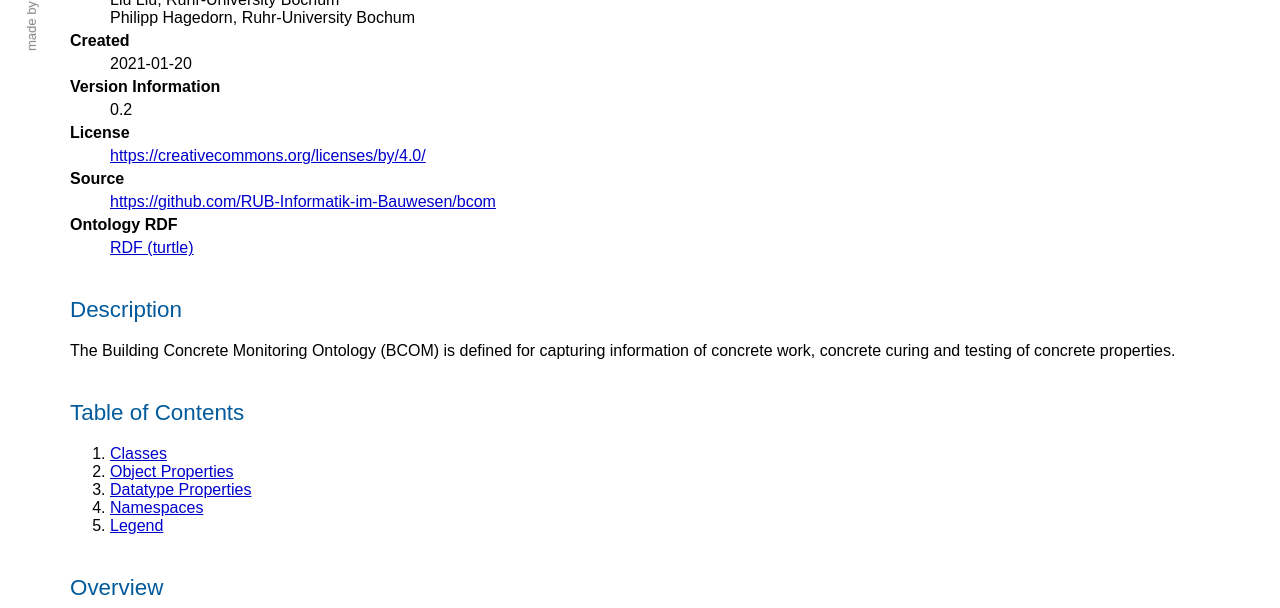
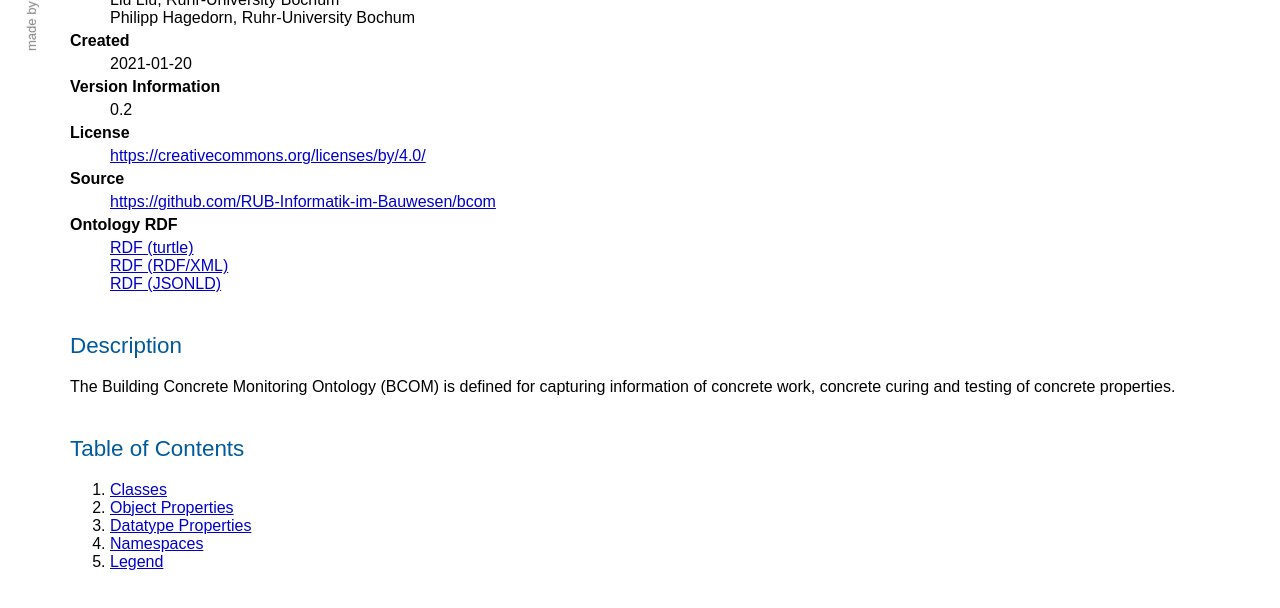
Before and after one commit to RUB-Informatik-im-Bauwesen/bcom, a plain HTML site: page BuildingConcreteMonitoring.html in a window 1280 px wide. Shown: the part 182-790 px from the top of the page. Drawn offline with Linux system fonts and the light colour scheme.

Commit message:
updated documentation for v0.2

```diff
--- a/BuildingConcreteMonitoring.html
+++ b/BuildingConcreteMonitoring.html
@@ -235,6 +235,8 @@
         <dd><a href="https://github.com/RUB-Informatik-im-Bauwesen/bcom">https://github.com/RUB-Informatik-im-Bauwesen/bcom</a></dd>
         <dt>Ontology RDF</dt>
         <dd><a href="BuildingConcreteMonitoring.ttl">RDF (turtle)</a></dd>
+        <dd><a href="BuildingConcreteMonitoring.rdf">RDF (RDF/XML)</a></dd>
+        <dd><a href="BuildingConcreteMonitoring.jsonld">RDF (JSONLD)</a></dd>
     </dl>
     <h2>Description</h2>
     <div id="description">
```
Also changed, not shown: 1 other file.
